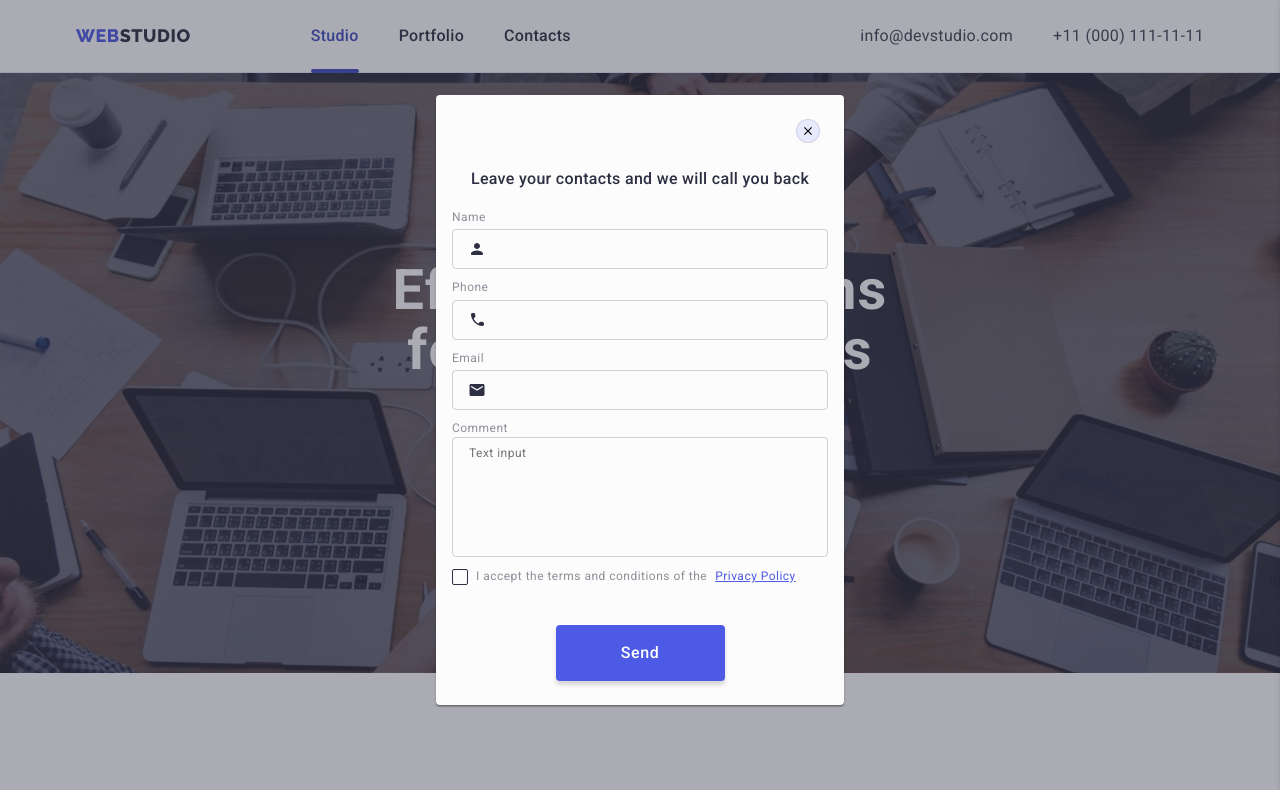
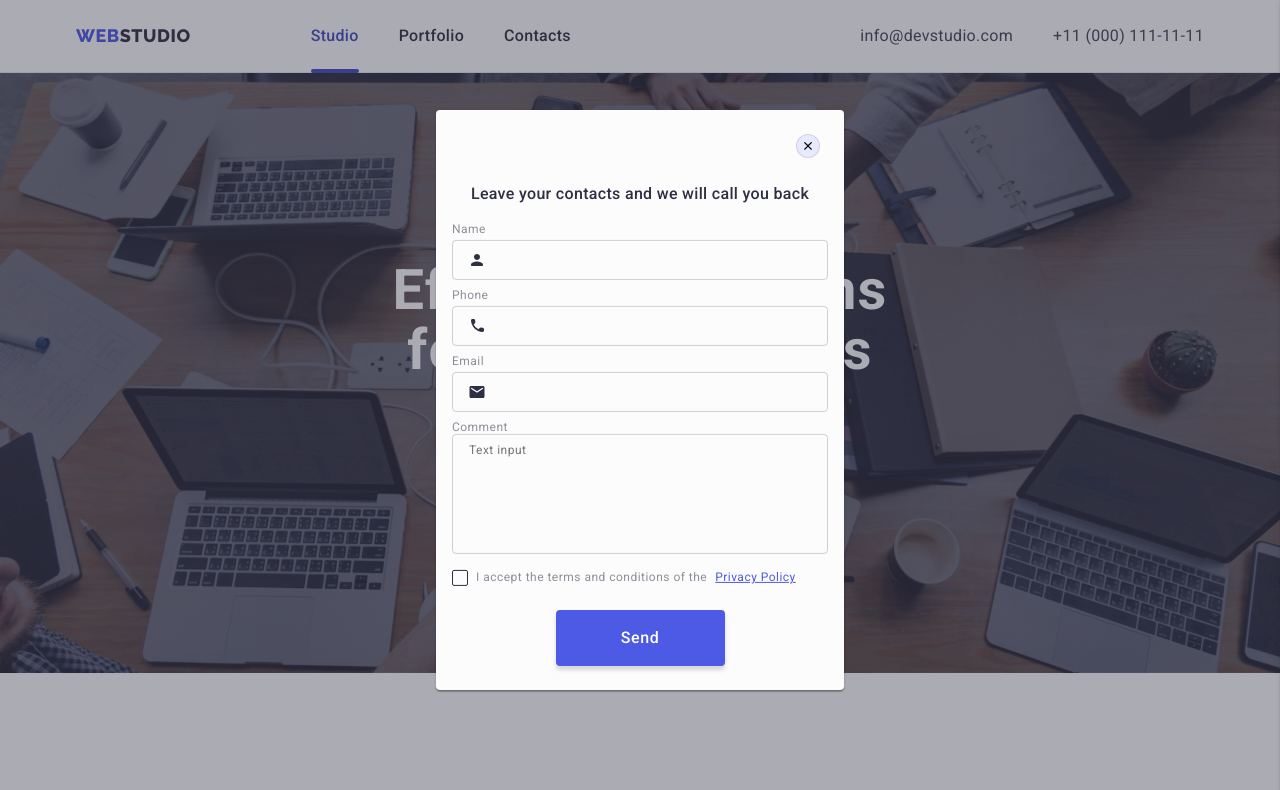
Before and after one commit to Vitaliy-67/goit-markup-hw-07, a plain HTML site: page index.html in a window 1280 px wide. Both pictures are taken after a click on the button "Order Service". Shown: the top 790 px of the page. Drawn offline with nearby package versions, Linux system fonts and the light colour scheme.

Commit message:
goit-markup-hw-07

```diff
--- a/css/styles.css
+++ b/css/styles.css
@@ -74,6 +74,10 @@
         padding-right: 15px;
         margin-left: auto;
         margin-right: auto;
+    }
+
+    .modal-non {
+        margin: 0;
     }
 
     /*----------header----------*/
@@ -720,9 +724,6 @@
         justify-content: center;
         row-gap: 16px;
     }
-    .footer-form-container {
-
-    }
     .footer-modal-input {
         width: 100%;
         height: 40px;
@@ -842,7 +843,7 @@
         margin-bottom: 8px;
     }
     .modal-label-text {
-        display: inline-block;
+        display: block;
         font-weight: 400;
         font-size: 12px;
         line-height: 1.17em;
@@ -884,6 +885,7 @@
         transform: translateY(-50%);
     }
     .modal-textarea {
+        display: block;
         width: 100%;
         height: 120px;
         padding: 8px 16px;
@@ -906,7 +908,8 @@
 
     }
     .modal-check-box {
-        margin-bottom: 40px;
+        margin-top: 16px;
+        margin-bottom: 24px;
     }
     .modal-check:checked + .check-text span{
         background-color: #404BBF;
--- a/index.html
+++ b/index.html
@@ -507,7 +507,7 @@
               </svg>
             </div>
           </div>
-          <div class="modal-field">
+          <div class="modal-fiel modal-non">
             <label for="user-comment" class="modal-label-text">Comment</label>
             <textarea
               name="user-comment"
```
Also changed, not shown: portfolio.html (+1 -3 lines).
